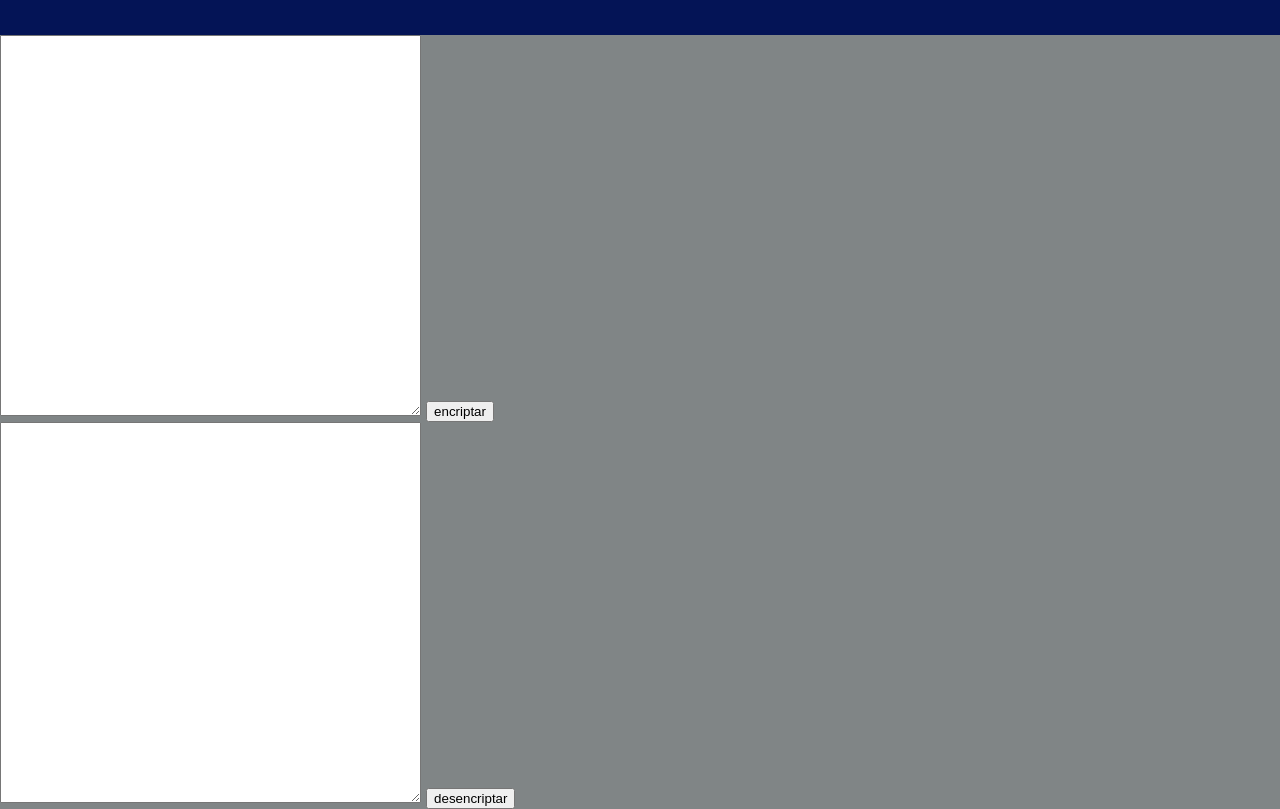
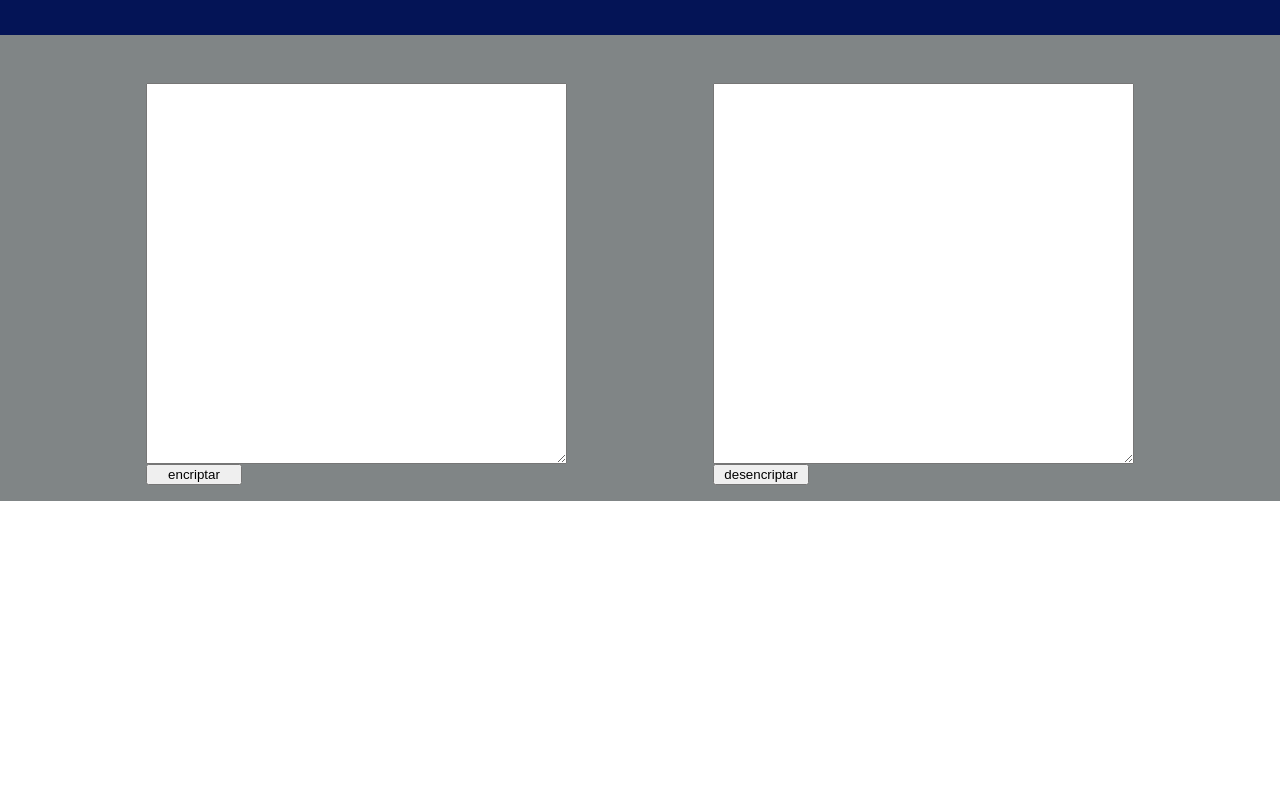
Before and after one commit to xdxniel/encriptador-texto-v2, a plain HTML site: page encriptador.html in a window 1280 px wide. Shown: the part 77-886 px from the top of the page. After the commit the page ends 800 px from the top, so only its background shows below. Drawn offline with Linux system fonts and the light colour scheme; a web font is replaced by a local one.

Commit message:
aplicando estilos al section de las cajas

```diff
--- a/css/encriptador.css
+++ b/css/encriptador.css
@@ -25,3 +25,18 @@ main{
   background: #808586;
 
 }
+
+.cajas{
+  display: flex;
+  justify-content: space-evenly;
+  align-items: center;
+  padding: 3rem 0 1rem 0;
+}
+
+.cajas__contenido{
+  display: grid;
+}
+
+.cajas__boton{
+  width: 6rem;
+}
```
